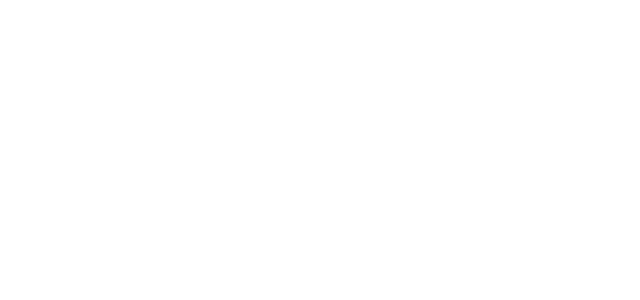
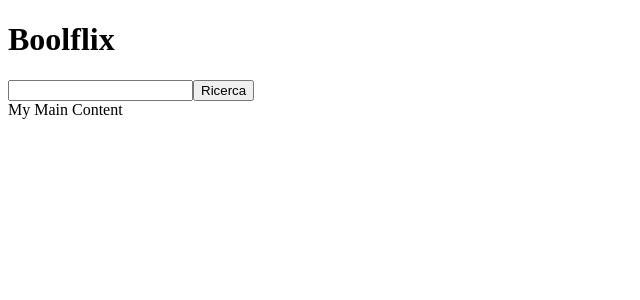
Before and after one commit to stecarraa/vue-boolflix, a Vue app: page / in a window 1280 px wide. Shown: the top 300 px of the page, without its empty margins (0-640 px from the left). Built offline with nearby package versions, Linux system fonts and the light colour scheme.

Commit message:
feat: milestone 1 no search, just api response

```diff
--- a/src/App.vue
+++ b/src/App.vue
@@ -1,25 +1,60 @@
 <template>
   <div id="app">
-   <MyHeader />
-   <MyMainContent />
-   <MyFooter />
+    <MyHeader @search="doSearch" />
+    <MyMainContent :films="films" :series="series"/>
+
   </div>
 </template>
 
 <script>
 import MyHeader from './components/MyHeader.vue'
 import MyMainContent from './components/MyMainContent.vue'
-import MyFooter from './components/MyFooter.vue'
+import axios from "axios";
+
 export default {
   name: 'App',
   components: {
     MyHeader,
-    MyMainContent,
-    MyFooter,
+    MyMainContent
+  },
+  data(){
+    return{
+      films:[],
+      series:[],
+      myKey:'0f0e365597e3faf30d3153696fbdd26d',
+      language:'it-IT'
+    }
+  },
+  methods:{
+    doSearch(keyword){
+      const params={
+          params:{
+            'api_key':this.apy_key,
+            'query':keyword,
+            'language':this.language
+          }
+        };
+        this.getFilms(params);
+
+    },
+    getFilms(params) {
+        axios.get('https://api.themoviedb.org/3/search/movie/' , params)
+
+        .then((response) => {
+            this.films = response.data.results;
+
+          })
+        .catch(function (error) {
+
+            console.log(error);
+        });
+
+    },
+
   }
 }
 </script>
 
 <style lang="scss">
-@import'~bootstrap/dist/css/bootstrap.css'
+
 </style>
--- a/src/components/MyFooter.vue
+++ b/src/components/MyFooter.vue
@@ -1,5 +1,7 @@
 <template>
-
+  <div>
+    My Footer
+  </div>
 </template>
 
 <script>
--- a/src/components/MyHeader.vue
+++ b/src/components/MyHeader.vue
@@ -1,13 +1,25 @@
 <template>
-
+    <header>
+        <div class="title"><h1>Boolflix</h1></div>
+        <form>
+            <input type="text" v-model='searchText'>
+            <button type="submit" @click.prevent="$emit('search',searchText)">Ricerca</button>
+        </form>
+    </header>
 </template>
 
 <script>
 export default {
+    name:'MyHeader',
 
+    data(){
+        return{
+            searchText:'',
+        }
+    }
 }
 </script>
 
-<style>
+<style lang="scss" scoped>
 
 </style>
--- a/src/components/MyMainContent.vue
+++ b/src/components/MyMainContent.vue
@@ -1,5 +1,7 @@
 <template>
-
+  <div>
+    My Main Content
+  </div>
 </template>
 
 <script>
```
